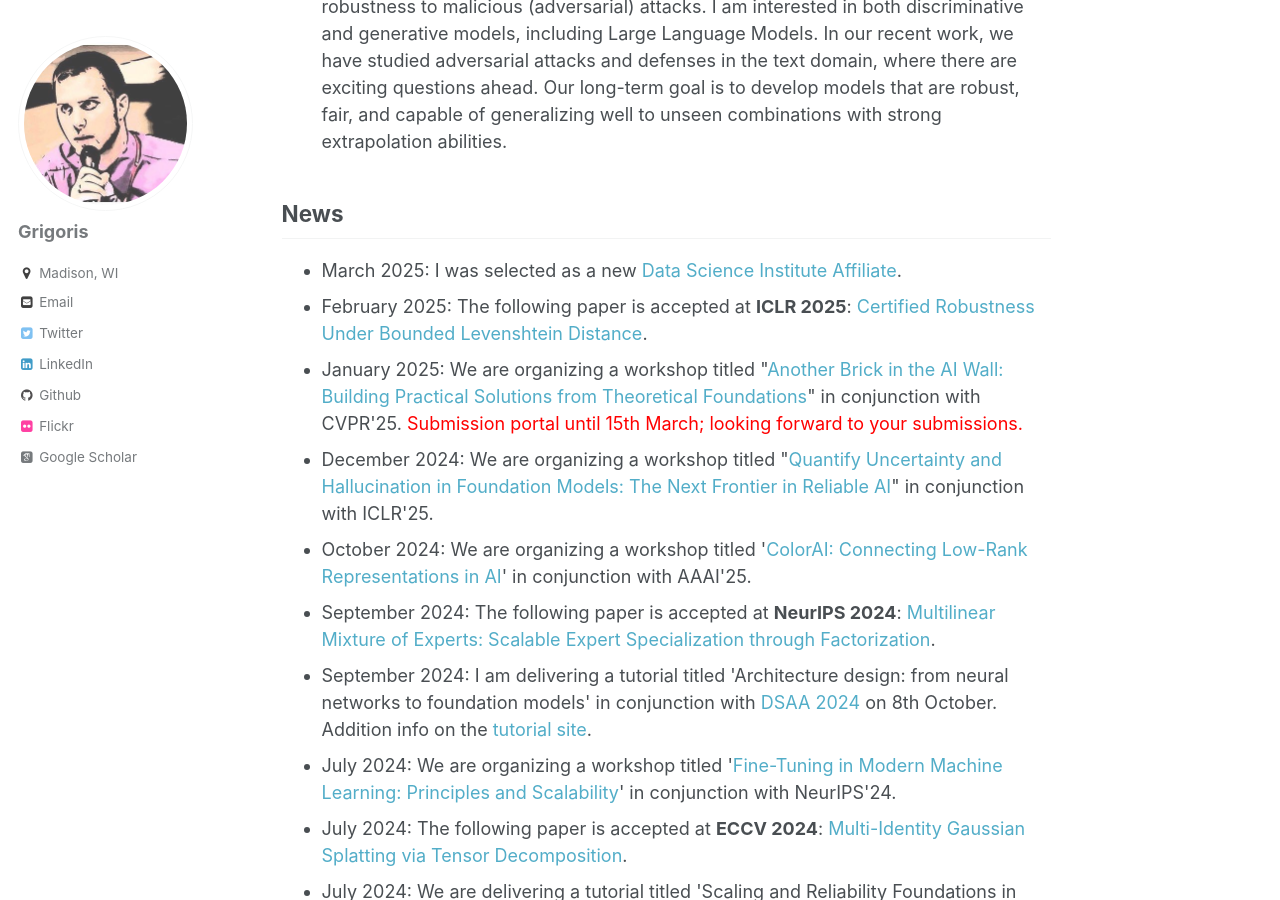
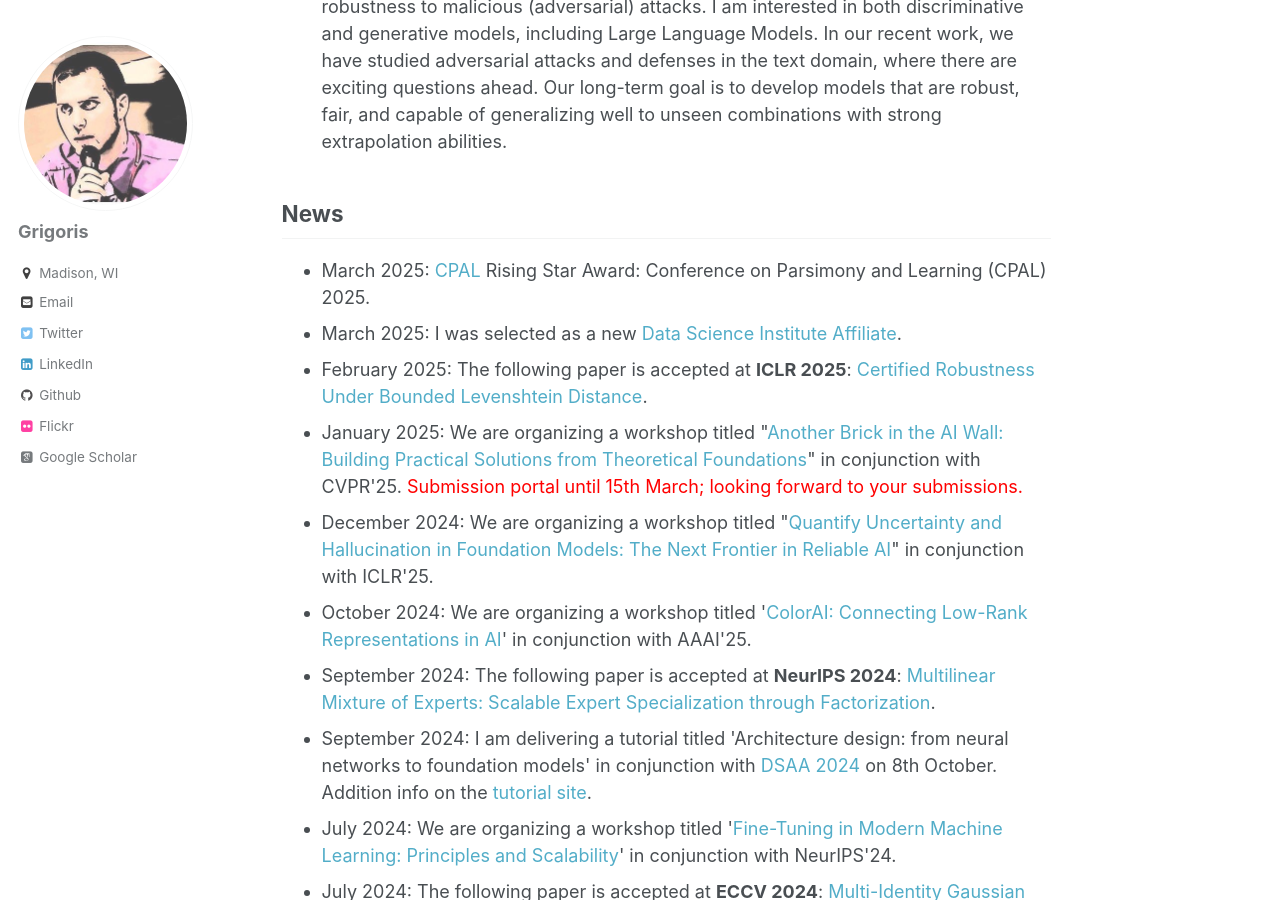
Before and after one commit to grigorisg9gr/grigorisg9gr.github.io, a Jekyll site: the page built from index.html, in a window 1280 px wide and 900 px high, scrolled down 628 px. Built offline with Jekyll 4.4.1, drawn with Linux system fonts in a browser that asks for light colours; some web fonts are replaced.

Commit message:
Add the CPAL award news.

```diff
--- a/index.html
+++ b/index.html
@@ -19,6 +19,7 @@ comments: false
 
 <h2>News</h2>
 <ul>
+    <li>March 2025: <a href="https://cpal.cc/rising_stars_presentations/">CPAL</a> Rising Star Award: Conference on Parsimony and Learning (CPAL) 2025.
     <li>March 2025: I was selected as a new <a href="https://dsi.wisc.edu/about/dsi-affiliates/">Data Science Institute Affiliate</a>.</li>
     <li>February 2025: The following paper is accepted at <strong>ICLR 2025</strong>: <a href="https://arxiv.org/abs/2501.13676">Certified Robustness Under Bounded Levenshtein Distance</a>.</li>
     <li>January 2025: We are organizing a workshop titled "<a href='https://ml-theoretical-foundations-to-practice.github.io/'>Another Brick in the AI Wall: Building Practical Solutions from Theoretical Foundations</a>" in conjunction with CVPR'25. <span style="color: #ff0000;">Submission portal until 15th March; looking forward to your submissions.</span></li>
```
